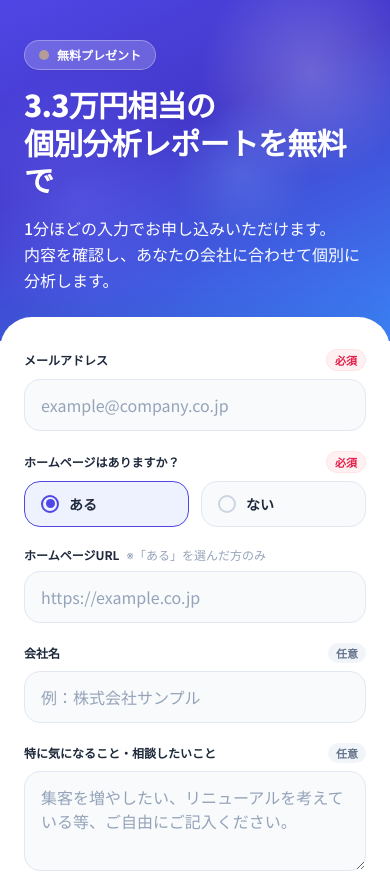
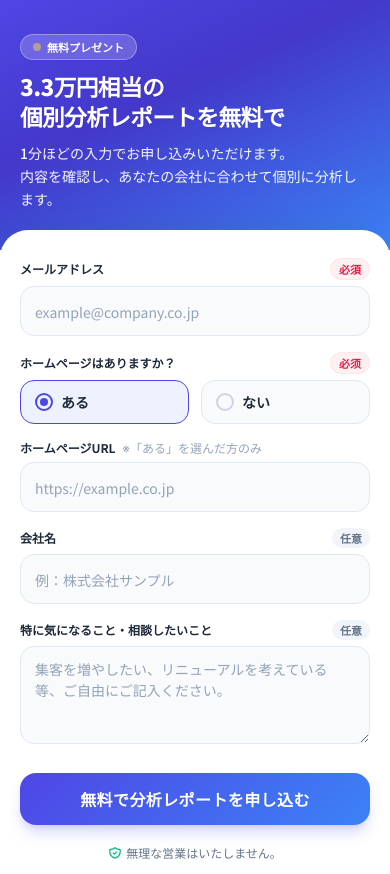
Before and after one commit to zhuyinzhuyin/acquisition, a website: page index.html in a window 390 px wide. Shown: the top 874 px of the page. Drawn offline with nearby package versions, Linux system fonts and the light colour scheme.

Commit message:
Fix: Mobile viewport overflow and responsive fluid typography

```diff
--- a/index.html
+++ b/index.html
@@ -5,10 +5,10 @@
   <meta name="viewport" content="width=device-width, initial-scale=1.0, maximum-scale=1.0, user-scalable=no, viewport-fit=cover">
   <title>3.3万円相当の個別分析レポートを無料で</title>
 
-  <!-- Google Fonts: Noto Sans JP, Plus Jakarta Sans -->
+  <!-- Google Fonts: Noto Sans JP -->
   <link rel="preconnect" href="https://fonts.googleapis.com">
   <link rel="preconnect" href="https://fonts.gstatic.com" crossorigin>
-  <link href="https://fonts.googleapis.com/css2?family=Noto+Sans+JP:wght@400;500;700;900&family=Plus+Jakarta+Sans:wght@600;700;800&display=swap" rel="stylesheet">
+  <link href="https://fonts.googleapis.com/css2?family=Noto+Sans+JP:wght@400;500;700;900&display=swap" rel="stylesheet">
 
   <!-- Tailwind CSS CDN -->
   <script src="https://cdn.tailwindcss.com"></script>
@@ -18,31 +18,26 @@
 </head>
 <body class="bg-[#EEF2FF] text-[#0F172A] min-h-screen flex justify-center items-start sm:py-8 sm:px-4 antialiased selection:bg-indigo-500 selection:text-white">
 
-  <!-- App Wrapper Container -->
-  <div class="w-full max-w-[480px] bg-white sm:rounded-[36px] shadow-[0_25px_60px_-15px_rgba(79,70,229,0.18)] overflow-hidden min-h-screen sm:min-h-0 sm:border sm:border-indigo-100/60 flex flex-col">
+  <!-- App Wrapper Container (Strictly 100% on mobile, max 480px on desktop) -->
+  <div class="w-full max-w-full sm:max-w-[460px] bg-white sm:rounded-[36px] shadow-[0_25px_60px_-15px_rgba(79,70,229,0.18)] overflow-hidden min-h-screen sm:min-h-0 sm:border sm:border-indigo-100/60 flex flex-col">
 
     <!-- 头部蓝色区域 (タイトル & 説明) -->
-    <div class="header-blue-gradient relative px-6 pt-10 pb-12 sm:px-8 sm:pt-12 sm:pb-14 text-white overflow-hidden">
-
-      <!-- Background Fluid Decorative Shapes -->
-      <div class="header-blob-1"></div>
-      <div class="header-blob-2"></div>
-      <div class="header-blob-3"></div>
+    <div class="header-blue-gradient relative px-5 pt-8 pb-10 sm:px-8 sm:pt-10 sm:pb-12 text-white overflow-hidden">
 
       <!-- Top Badge / Header Accent -->
       <div class="relative z-10">
-        <div class="inline-flex items-center gap-2 px-3.5 py-1.5 rounded-full bg-white/20 backdrop-blur-md border border-white/30 text-white text-xs sm:text-sm font-extrabold mb-4 shadow-sm">
-          <span class="w-2.5 h-2.5 rounded-full bg-amber-300 animate-pulse"></span>
+        <div class="inline-flex items-center gap-1.5 px-3 py-1 rounded-full bg-white/20 backdrop-blur-md border border-white/30 text-white text-[11px] sm:text-xs font-extrabold mb-3 shadow-sm">
+          <span class="w-2 h-2 rounded-full bg-amber-300 animate-pulse"></span>
           <span>無料プレゼント</span>
         </div>
 
-        <!-- 見出し -->
-        <h1 class="text-[30px] sm:text-[34px] font-black tracking-tight leading-[1.25] text-white drop-shadow-sm mb-4">
-          3.3万円相当の<br class="sm:hidden">個別分析レポートを無料で
+        <!-- 見出し (Responsive fluid size that NEVER exceeds mobile screen) -->
+        <h1 class="hero-title font-black tracking-tight text-white drop-shadow-sm mb-2.5">
+          3.3万円相当の<br>個別分析レポートを無料で
         </h1>
 
         <!-- 説明 -->
-        <p class="text-white text-base sm:text-[17px] leading-relaxed font-medium">
+        <p class="hero-desc text-white/95 leading-relaxed font-medium">
           1分ほどの入力でお申し込みいただけます。<br>
           内容を確認し、あなたの会社に合わせて個別に分析します。
         </p>
@@ -50,13 +45,13 @@
     </div>
 
     <!-- 白色区域 (表单 Form Sheet) -->
-    <div class="relative -mt-6 bg-white rounded-t-[32px] px-6 pt-8 pb-10 sm:px-8 sm:pb-12 flex-grow shadow-[0_-10px_30px_rgba(0,0,0,0.04)] z-20">
+    <div class="relative -mt-5 bg-white rounded-t-[28px] px-5 pt-7 pb-10 sm:px-8 sm:pb-12 flex-grow shadow-[0_-10px_30px_rgba(0,0,0,0.04)] z-20">
 
-      <form id="lead-form" class="space-y-5" novalidate>
+      <form id="lead-form" class="space-y-4" novalidate>
 
         <!-- メールアドレス (必須) -->
         <div>
-          <label for="email" class="flex items-center justify-between text-xs sm:text-sm font-bold text-slate-800 mb-2">
+          <label for="email" class="flex items-center justify-between text-xs sm:text-sm font-bold text-slate-800 mb-1.5">
             <span>メールアドレス</span>
             <span class="text-[11px] font-bold text-rose-600 bg-rose-50 px-2 py-0.5 rounded-full border border-rose-100">必須</span>
           </label>
@@ -69,19 +64,16 @@
             class="app-input"
             autocomplete="email"
           >
-          <p id="email-error" class="hidden text-xs text-rose-600 font-semibold mt-1.5 flex items-center gap-1">
-            <svg class="w-3.5 h-3.5 inline shrink-0" fill="currentColor" viewBox="0 0 20 20">
-              <path fill-rule="evenodd" d="M18 10a8 8 0 11-16 0 8 8 0 0116 0zm-7 4a1 1 0 11-2 0 1 1 0 012 0zm-1-9a1 1 0 00-1 1v4a1 1 0 102 0V6a1 1 0 00-1-1z" clip-rule="evenodd"></path>
-            </svg>
-            <span>有効なメールアドレスを入力してください</span>
+          <p id="email-error" class="hidden text-xs text-rose-600 font-semibold mt-1 flex items-center gap-1">
+            <span>※ 有効なメールアドレスを入力してください</span>
           </p>
         </div>
 
         <!-- ホームページはありますか？ (必須) -->
         <div>
-          <label class="flex items-center justify-between text-xs sm:text-sm font-bold text-slate-800 mb-2">
+          <label class="flex items-center justify-between text-xs sm:text-sm font-bold text-slate-800 mb-1.5">
             <span>ホームページはありますか？</span>
-            <span class="text-[11px] font-bold text-rose-600 bg-rose-50 px-2 py-0.5 rounded-full border border-rose-100">必須</span>
+            <span class="text-[11px] font-bold text-rose-600 bg-rose-50 px-2 py-0.5 rounded-full border border-rose-100">必须</span>
           </label>
 
           <div class="grid grid-cols-2 gap-3 mt-1">
@@ -102,7 +94,7 @@
 
         <!-- ホームページURL (※「ある」を選んだ方のみ) -->
         <div id="website-url-wrapper" class="url-animated-container">
-          <label for="website-url" class="block text-xs sm:text-sm font-bold text-slate-800 mb-2">
+          <label for="website-url" class="block text-xs sm:text-sm font-bold text-slate-800 mb-1.5">
             <span>ホームページURL</span>
             <span class="text-xs text-slate-400 font-normal ml-1">※「ある」を選んだ方のみ</span>
           </label>
@@ -117,7 +109,7 @@
 
         <!-- 会社名 (任意) -->
         <div>
-          <label for="company-name" class="flex items-center justify-between text-xs sm:text-sm font-bold text-slate-800 mb-2">
+          <label for="company-name" class="flex items-center justify-between text-xs sm:text-sm font-bold text-slate-800 mb-1.5">
             <span>会社名</span>
             <span class="text-[11px] font-semibold text-slate-500 bg-slate-100 px-2 py-0.5 rounded-full">任意</span>
           </label>
@@ -133,7 +125,7 @@
 
         <!-- 特に気になること・相談したいこと (任意) -->
         <div>
-          <label for="inquiry-content" class="flex items-center justify-between text-xs sm:text-sm font-bold text-slate-800 mb-2">
+          <label for="inquiry-content" class="flex items-center justify-between text-xs sm:text-sm font-bold text-slate-800 mb-1.5">
             <span>特に気になること・相談したいこと</span>
             <span class="text-[11px] font-semibold text-slate-500 bg-slate-100 px-2 py-0.5 rounded-full">任意</span>
           </label>
@@ -142,25 +134,25 @@
             name="inquiry_content"
             rows="3"
             placeholder="集客を増やしたい、リニューアルを考えている等、ご自由にご記入ください。"
-            class="app-input resize-y min-h-[90px]"
+            class="app-input resize-y min-h-[85px]"
           ></textarea>
         </div>
 
         <!-- ボタン -->
-        <div class="pt-3">
+        <div class="pt-2">
           <button
             type="submit"
             id="submit-btn"
-            class="app-btn-submit w-full py-4 px-6 rounded-2xl text-base sm:text-lg font-bold text-white tracking-wide shadow-lg shadow-indigo-500/30 active:scale-[0.99] transition-all"
+            class="app-btn-submit w-full py-3.5 px-5 rounded-2xl text-base font-bold text-white tracking-wide shadow-lg shadow-indigo-500/25 active:scale-[0.99] transition-all"
           >
             無料で分析レポートを申し込む
           </button>
         </div>
 
         <!-- 補足 -->
-        <div class="text-center pt-2">
-          <p class="text-xs text-slate-500 flex items-center justify-center gap-1.5 font-medium">
-            <svg class="w-4 h-4 text-emerald-500 inline shrink-0" fill="none" stroke="currentColor" stroke-width="2.2" viewBox="0 0 24 24">
+        <div class="text-center pt-1">
+          <p class="text-xs text-slate-500 flex items-center justify-center gap-1 font-medium">
+            <svg class="w-3.5 h-3.5 text-emerald-500 inline shrink-0" fill="none" stroke="currentColor" stroke-width="2.2" viewBox="0 0 24 24">
               <path stroke-linecap="round" stroke-linejoin="round" d="M9 12l2 2 4-4m5.618-4.016A11.955 11.955 0 0112 2.944a11.955 11.955 0 01-8.618 3.04A12.02 12.02 0 003 9c0 5.591 3.824 10.29 9 11.622 5.176-1.332 9-6.03 9-11.622 0-1.042-.133-2.052-.382-3.016z"></path>
             </svg>
             無理な営業はいたしません。
@@ -174,23 +166,23 @@
 
   <!-- Success Modal -->
   <div id="success-modal" class="fixed inset-0 z-50 flex items-center justify-center p-4 bg-slate-900/60 backdrop-blur-sm opacity-0 pointer-events-none transition-all duration-300">
-    <div class="bg-white rounded-[28px] max-w-sm w-full p-8 text-center shadow-2xl transform scale-95 transition-all duration-300">
-      <div class="w-16 h-16 rounded-full bg-indigo-50 text-indigo-600 flex items-center justify-center mx-auto mb-4 border border-indigo-100">
-        <svg class="w-8 h-8 stroke-[2.5]" fill="none" stroke="currentColor" viewBox="0 0 24 24">
+    <div class="bg-white rounded-[24px] max-w-xs w-full p-6 text-center shadow-2xl transform scale-95 transition-all duration-300">
+      <div class="w-14 h-14 rounded-full bg-indigo-50 text-indigo-600 flex items-center justify-center mx-auto mb-3 border border-indigo-100">
+        <svg class="w-7 h-7 stroke-[2.5]" fill="none" stroke="currentColor" viewBox="0 0 24 24">
           <path stroke-linecap="round" stroke-linejoin="round" d="M5 13l4 4L19 7"></path>
         </svg>
       </div>
-      <h3 class="text-lg font-bold text-slate-900 mb-2">
+      <h3 class="text-base font-bold text-slate-900 mb-1.5">
         送信が完了しました
       </h3>
-      <p class="text-xs text-slate-600 leading-relaxed mb-6">
+      <p class="text-xs text-slate-600 leading-relaxed mb-5">
         お申し込みいただきありがとうございます。<br>
         内容を確認の上、担当者よりご連絡いたします。
       </p>
       <button
         type="button"
         onclick="closeSuccessModal()"
-        class="w-full py-3.5 px-4 rounded-xl bg-indigo-600 hover:bg-indigo-700 text-white font-bold text-sm transition-all shadow-md shadow-indigo-500/20"
+        class="w-full py-3 px-4 rounded-xl bg-indigo-600 hover:bg-indigo-700 text-white font-bold text-xs transition-all"
       >
         閉じる
       </button>
--- a/styles.css
+++ b/styles.css
@@ -1,10 +1,19 @@
 /* Google Fonts: Noto Sans JP */
-body {
+*, *::before, *::after {
+  box-sizing: border-box;
+}
+
+html, body {
+  width: 100%;
+  max-width: 100vw;
+  overflow-x: hidden !important;
+  margin: 0;
+  padding: 0;
   font-family: 'Noto Sans JP', -apple-system, BlinkMacSystemFont, "Segoe UI", Roboto, sans-serif;
   background-color: #EEF2FF;
   color: #0F172A;
-  line-height: 1.6;
-  touch-action: manipulation;
+  line-height: 1.5;
+  touch-action: pan-y;
   -webkit-text-size-adjust: 100%;
 }
 
@@ -12,57 +21,42 @@ body {
 .header-blue-gradient {
   background: linear-gradient(155deg, #4F46E5 0%, #4338CA 40%, #3B82F6 100%);
   position: relative;
+  width: 100%;
+  overflow: hidden;
 }
 
-/* Fluid Organic Blobs in Header */
-.header-blob-1 {
-  position: absolute;
-  top: -40px;
-  right: -30px;
-  width: 220px;
-  height: 220px;
-  background: radial-gradient(circle, rgba(255, 255, 255, 0.22) 0%, rgba(255, 255, 255, 0) 70%);
-  border-radius: 50%;
-  pointer-events: none;
+/* Fluid Hero Typography */
+.hero-title {
+  font-size: clamp(20px, 5.8vw, 28px);
+  line-height: 1.32;
+  letter-spacing: -0.02em;
+  word-break: break-word;
 }
 
-.header-blob-2 {
-  position: absolute;
-  bottom: 10px;
-  left: -50px;
-  width: 260px;
-  height: 260px;
-  background: radial-gradient(circle, rgba(99, 102, 241, 0.45) 0%, rgba(59, 130, 246, 0) 70%);
-  border-radius: 50%;
-  pointer-events: none;
+.hero-desc {
+  font-size: clamp(12.5px, 3.6vw, 14.5px);
+  line-height: 1.55;
+  word-break: break-word;
 }
 
-.header-blob-3 {
-  position: absolute;
-  top: 30%;
-  right: 20%;
-  width: 140px;
-  height: 140px;
-  background: radial-gradient(circle, rgba(147, 197, 253, 0.2) 0%, rgba(255, 255, 255, 0) 70%);
-  border-radius: 50%;
-  pointer-events: none;
-}
-
-/* App Input Styling - 16px to prevent iOS auto-zoom */
+/* App Input Styling - strictly 16px to prevent iOS auto-zoom */
 .app-input,
 input,
 textarea {
-  width: 100%;
-  padding: 13px 16px;
+  width: 100% !important;
+  max-width: 100% !important;
+  box-sizing: border-box !important;
+  padding: 12px 14px;
   background-color: #F8FAFC;
   border: 1.5px solid #E2E8F0;
-  border-radius: 16px;
+  border-radius: 14px;
   color: #0F172A;
   font-size: 16px !important;
   font-weight: 500;
-  transition: all 0.2s cubic-bezier(0.4, 0, 0.2, 1);
+  transition: all 0.2s ease;
   outline: none;
   touch-action: manipulation;
+  -webkit-appearance: none;
 }
 
 .app-input:focus {
@@ -74,17 +68,18 @@ textarea {
 .app-input::placeholder {
   color: #94A3B8;
   font-weight: 400;
+  font-size: 14px;
 }
 
 /* Radio Cards (○ ある / ○ ない) */
 .radio-card {
   display: flex;
   align-items: center;
-  gap: 10px;
-  padding: 12px 16px;
+  gap: 8px;
+  padding: 11px 14px;
   background-color: #F8FAFC;
   border: 1.5px solid #E2E8F0;
-  border-radius: 16px;
+  border-radius: 14px;
   transition: all 0.2s ease;
   user-select: none;
 }
@@ -117,8 +112,8 @@ textarea {
 
 .radio-card.active .radio-ring::after {
   content: '';
-  width: 9px;
-  height: 9px;
+  width: 8px;
+  height: 8px;
   border-radius: 50%;
   background-color: #4F46E5;
 }
@@ -129,12 +124,12 @@ textarea {
   cursor: pointer;
   position: relative;
   overflow: hidden;
+  touch-action: manipulation;
 }
 
 .app-btn-submit:hover {
   background: linear-gradient(135deg, #4338CA 0%, #2563EB 100%);
   transform: translateY(-1px);
-  box-shadow: 0 14px 28px -5px rgba(79, 70, 229, 0.4);
 }
 
 .app-btn-submit:active {
@@ -143,8 +138,8 @@ textarea {
 
 /* Expandable URL Section */
 .url-animated-container {
-  transition: max-height 0.3s cubic-bezier(0.4, 0, 0.2, 1), opacity 0.25s ease, margin 0.25s ease;
-  max-height: 150px;
+  transition: max-height 0.25s ease, opacity 0.2s ease, margin 0.2s ease;
+  max-height: 120px;
   opacity: 1;
   overflow: hidden;
 }
```
